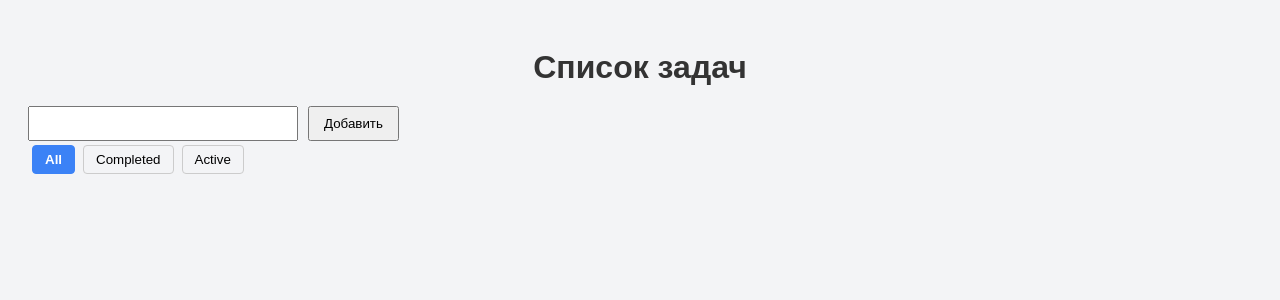
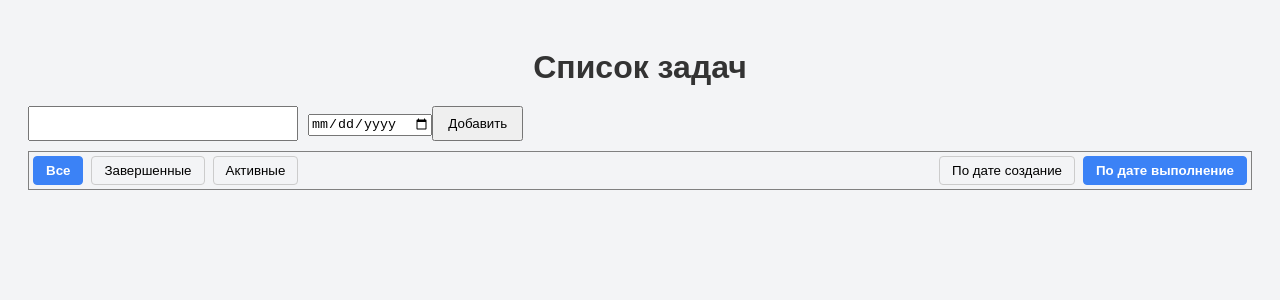
Before and after one commit to Laos22/todoApp, a React (Vite) app: page / in a window 1280 px wide. Shown: the top 300 px of the page. Built offline with nearby package versions, Linux system fonts and the light colour scheme.

Commit message:
add sort

```diff
--- a/src/App.jsx
+++ b/src/App.jsx
@@ -3,11 +3,14 @@ import { taskReducer } from './taskReducer';
 
 import TaskForm from './Components/taskForm';
 import TaskList from './Components/TaskList';
+import ViewControls from './Components/ViewControls';
 
 function App() {
 
   const [inputValue, setInputValue] = useState("");
-  const [filter, setFilter] = useState("All")
+  const [dueDate, setDueDate] = useState(null);
+  const [filter, setFilter] = useState(localStorage.getItem('filter') || "All");
+  const [sortType, setSortType] = useState(localStorage.getItem('sortType') || "Due");
   const [tasks, dispach] = useReducer(taskReducer, [], () => {
     const savedTasks = localStorage.getItem("tasks");
     return savedTasks ? JSON.parse(savedTasks) : [];
@@ -18,13 +21,22 @@ function App() {
       alert("Введите задачу");
       return;
     }
-    dispach({type: 'ADD_TASK', payload: inputValue});
+    dispach({type: 'ADD_TASK', payload: {
+      title: inputValue,
+      dueDate
+    }});
     setInputValue("");
+    setDueDate(null);
     console.log("Добавлено: " + inputValue);
   }
 
   const onChange = (value) => {
     setInputValue(value);
+  }
+
+  const onChangeDate = (date) => {
+    setDueDate(date);
+    console.log(date)
   }
 
   const onDelete = (id) => {
@@ -43,23 +55,55 @@ function App() {
     localStorage.setItem("tasks", JSON.stringify(tasks));
   }, [tasks])
 
+  useEffect(() => {
+    localStorage.setItem("filter", filter);
+  }, [filter])
+
+  useEffect(() => {
+    localStorage.setItem("sortType", sortType);
+  }, [sortType])
+
   const filteredTasks = tasks.filter(task => {
     if (filter === "Completed") return task.completed;
     if (filter === "Active") return !task.completed;
     return true;
   })
 
+  const filterNoDate = filteredTasks.filter(task => !task.dueDate)
+  const filterOrderDate = filteredTasks.filter(task => task.dueDate)
+
+  const sortTaskList = [...filterOrderDate].sort((a, b) => {
+    if (sortType === "Created") {
+      return new Date(a.createdAt) - new Date(b.createdAt);
+    }
+    if (sortType === "Due") {
+      return new Date(a.dueDate) - new Date(b.dueDate);
+    }
+    return 0;
+  })
+
   return (
     <>
-
     <h1>Список задач</h1>
-    <TaskForm inputValue={inputValue} onAdd={addTask} onChange={onChange}/>
-    <div>
-      <button className={filter === 'All' ? "filter-btn active" : "filter-btn"} onClick={() => setFilter("All")}>All</button>
-      <button className={filter === 'Completed' ? "filter-btn active" : "filter-btn"} onClick={() => setFilter("Completed")}>Completed</button>
-      <button className={filter === 'Active' ? "filter-btn active" : "filter-btn"} onClick={() => setFilter("Active")}>Active</button>
-    </div>
-    <TaskList tasks={filteredTasks} onDelete={onDelete} onToggle={onToggle}/>
+    <TaskForm
+      inputValue={inputValue}
+      dueDate={dueDate}
+      onAdd={addTask}
+      onChange={onChange}
+      onChangeDate={onChangeDate}
+      />
+    <ViewControls
+      filter={filter}
+      setFilter={setFilter}
+      sortType={sortType}
+      setSortType={setSortType}
+      />
+    <TaskList
+      tasksNoDate={filterNoDate}
+      tasks={sortTaskList}
+      onDelete={onDelete}
+      onToggle={onToggle}
+      />
 
     </>
   )
--- a/src/Components/Task.jsx
+++ b/src/Components/Task.jsx
@@ -3,12 +3,17 @@ const Task = ({task, onDelete, onToggle}) => {
     const className = task.completed ? "task completed" : "task";
   return (
     <li className={className} key={task.id}>
-        <input type="checkbox"
-            checked={task.completed}
-            onChange={() => onToggle(task.id)}
-        />
-        {task.title}
-        <button onClick={() => onDelete(task.id)}>Удалить</button>
+      <input
+        type="checkbox"
+        checked={task.completed}
+        onChange={() => onToggle(task.id)}
+      />
+      <span style={{ flex: 1 }}>{task.title}</span>
+      <div style={{ display: "flex", flexDirection: "column", marginLeft: "10px", marginRight: "10px", fontSize: "0.8rem", color: "#555" }}>
+        <span>Срок: {task.dueDate}</span>
+        <span>Создана: {new Date(task.createdAt).toLocaleDateString()}</span>
+      </div>
+      <button onClick={() => onDelete(task.id)}>Удалить</button>
     </li>
   )
 }
--- a/src/Components/TaskForm.jsx
+++ b/src/Components/TaskForm.jsx
@@ -1,8 +1,10 @@
+const TaskForm = ({inputValue, dueDate, onChange, onChangeDate, onAdd}) => {
 
-const TaskForm = ({inputValue, onChange, onAdd}) => {
+
   return (
     <div>
         <input type="text" value={inputValue} onChange={(e) => onChange(e.target.value)}/>
+        <input type="date" value={dueDate || ''} onChange={(e) => onChangeDate(e.target.value)}/>
         <button onClick={onAdd}>Добавить</button>
     </div>
   )
--- a/src/Components/TaskList.jsx
+++ b/src/Components/TaskList.jsx
@@ -1,13 +1,31 @@
-import Task from "./Task"
+import Task from "./Task";
 
-const TaskList = ({tasks, onDelete, onToggle}) => {
+const TaskList = ({ tasks, tasksNoDate, onDelete, onToggle }) => {
   return (
-      <ul>
-        {tasks.map((task) => (
-            <Task task={task} onDelete={onDelete} key={task.id} onToggle={onToggle}/>
-        ))}
-        </ul>
-  )
-}
+    <div>
+      {tasksNoDate && tasksNoDate.length > 0 && (
+        <>
+          <h3>Без даты</h3>
+          <ul>
+            {tasksNoDate.map((task) => (
+              <Task task={task} onDelete={onDelete} key={task.id} onToggle={onToggle} />
+            ))}
+          </ul>
+        </>
+      )}
 
-export default TaskList
+      {tasks && tasks.length > 0 && (
+        <>
+          <h3>С датой</h3>
+          <ul>
+            {tasks.map((task) => (
+              <Task task={task} onDelete={onDelete} key={task.id} onToggle={onToggle} />
+            ))}
+          </ul>
+        </>
+      )}
+    </div>
+  );
+};
+
+export default TaskList;
--- /dev/null
+++ b/src/Components/ViewControls.jsx
@@ -0,0 +1,21 @@
+import React from 'react'
+
+
+const ViewControls = ({filter, setFilter, sortType, setSortType}) => {
+  return (
+    <div className='vieControls' >
+        <div>
+            <button className={filter === 'All' ? "filter-btn active" : "filter-btn"} onClick={() => setFilter("All")}>Все</button>
+            <button className={filter === 'Completed' ? "filter-btn active" : "filter-btn"} onClick={() => setFilter("Completed")}>Завершенные</button>
+            <button className={filter === 'Active' ? "filter-btn active" : "filter-btn"} onClick={() => setFilter("Active")}>Активные</button>
+        </div>
+        <div>
+            <button className={sortType === 'Created' ? "filter-btn active" : "filter-btn"} onClick={() => setSortType("Created")}>По дате создание</button>
+            <button className={sortType === 'Due' ? "filter-btn active" : "filter-btn"} onClick={() => setSortType("Due")}>По дате выполнение</button>
+        </div>
+
+    </div>
+  )
+}
+
+export default ViewControls
--- a/src/index.css
+++ b/src/index.css
@@ -92,3 +92,10 @@ button {
 .task {
   animation: fadeIn 0.5s ease-in;
 }
+
+.vieControls {
+  margin: 10px 0 10px 0;
+  display: flex;
+  justify-content: space-between;
+  border: 1px solid grey;
+}
--- a/src/taskReducer.js
+++ b/src/taskReducer.js
@@ -3,8 +3,10 @@ export const taskReducer = (state, action) => {
         case 'ADD_TASK':
             return [...state, {
                 id: Date.now(),
-                title: action.payload,
-                completed: false
+                title: action.payload.title,
+                completed: false,
+                dueDate: action.payload.dueDate,
+                createdAt: new Date().toISOString()
             }];
         case 'DELETE_TASK':
             return state.filter(task => task.id !== action.payload);
```
